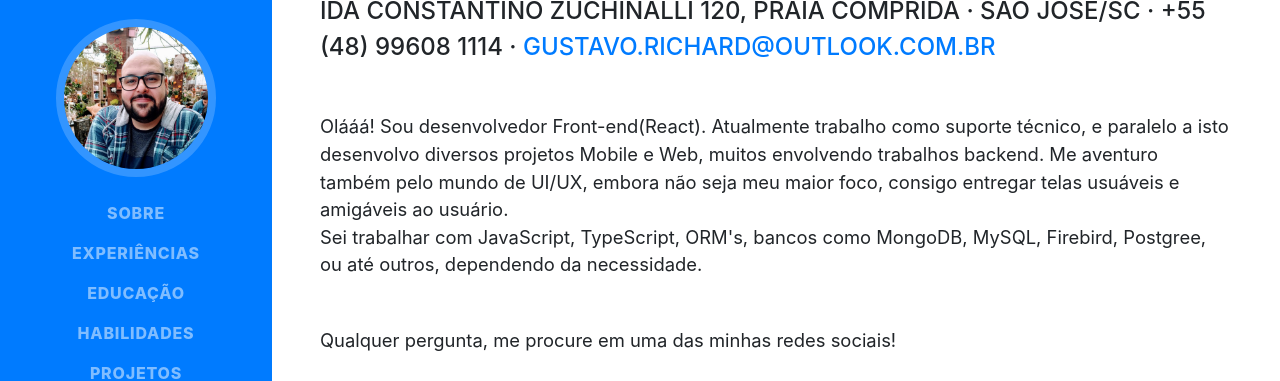
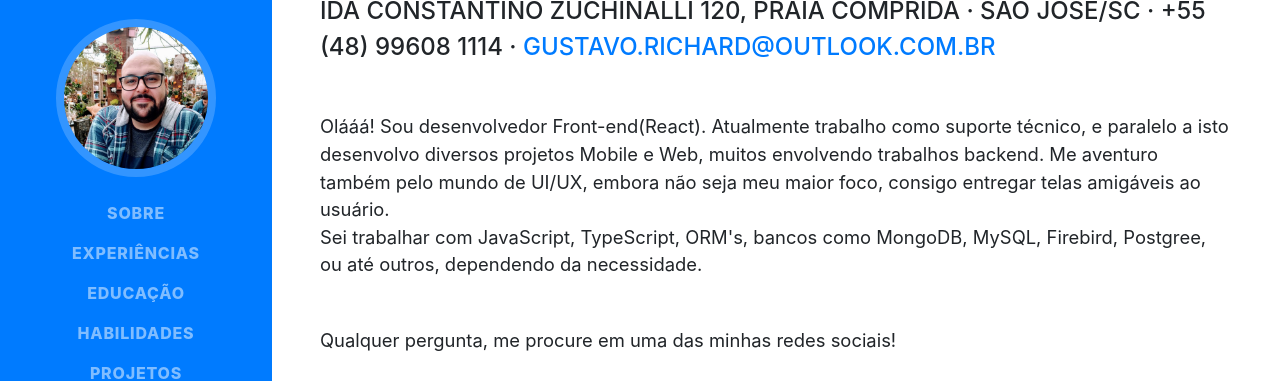
Before and after one commit to gustavorichardd/gustavorichardd.github.io, a website with bundled scripts: page index.html in a window 1280 px wide. Shown: the part 198-579 px from the top of the page. Built offline with nearby package versions, Linux system fonts and the light colour scheme; a web font is replaced by a local one.

Commit message:
Correção desrição.

```diff
--- a/index.html
+++ b/index.html
@@ -72,7 +72,7 @@
                 <p class="lead mb-5">Olááá! Sou desenvolvedor Front-end(React).
                     Atualmente trabalho como suporte técnico, e paralelo a isto desenvolvo diversos projetos Mobile e
                     Web, muitos envolvendo trabalhos backend. Me aventuro também pelo mundo de UI/UX, embora não seja
-                    meu maior foco, consigo entregar telas usuáveis e amigáveis ao usuário.</br>
+                    meu maior foco, consigo entregar telas amigáveis ao usuário.</br>
                     Sei trabalhar com JavaScript, TypeScript, ORM's, bancos como MongoDB, MySQL, Firebird, Postgree, ou
                     até outros, dependendo da necessidade. </p>
                 <p class="lead mb-5">
```
